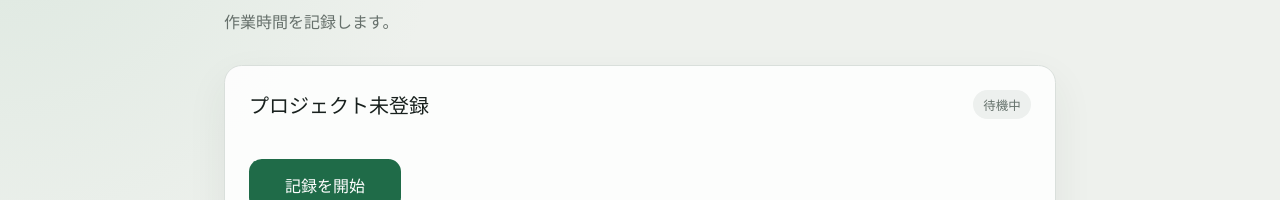
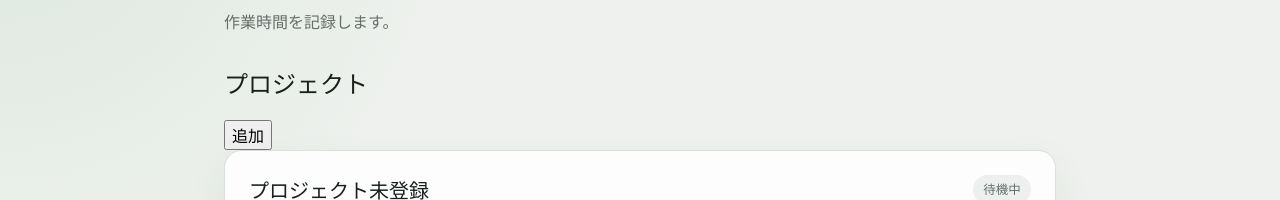
Before and after one commit to HrmsTrsmgs/kizamu, a React (Vite) app in the folder src/frontends/react/: page / in a window 1280 px wide. Shown: the part 129-329 px from the top of the page. Built offline with nearby package versions, Linux system fonts and the light colour scheme; no server answers.

Commit message:
feat: Reactでプロジェクト追加画面を開く

```diff
--- a/src/frontends/react/src/App.tsx
+++ b/src/frontends/react/src/App.tsx
@@ -1,5 +1,6 @@
 import HealthStatus from './health/HealthStatus'
 import TimeRecorder from './timeRecords/TimeRecorder'
+import { useProjectTabs } from './presentation/useProjectTabs'
 import type { HealthService } from './presentation/healthService'
 import type { TimeRecordService } from './presentation/timeRecordService'
 import './index.css'
@@ -10,13 +11,28 @@ type AppProps = {
 }
 
 export default function App({ health, timeRecords }: AppProps) {
+  const { state, openProjectDialog } = useProjectTabs()
+
   return (
     <main>
       <header className="app-header">
         <h1>Kizamu</h1>
         <p className="app-description">作業時間を記録します。</p>
       </header>
+      <section className="project-toolbar" aria-labelledby="projects-title">
+        <div className="project-toolbar-heading">
+          <h2 id="projects-title">プロジェクト</h2>
+          <button className="project-add-button" type="button" onClick={openProjectDialog}>追加</button>
+        </div>
+      </section>
       <TimeRecorder timeRecords={timeRecords} />
+      {state.showProjectDialog && (
+        <div className="project-dialog-overlay">
+          <div className="project-dialog" role="dialog" aria-labelledby="project-dialog-title">
+            <h2 id="project-dialog-title">プロジェクトを追加</h2>
+          </div>
+        </div>
+      )}
       <footer className="app-footer">
         <HealthStatus health={health} />
       </footer>
```
Also changed, not shown: ai-notes/mvp-implementation-plan.md (+2 -0 lines), 1 other file (tests, documents, lock files or other folders).
